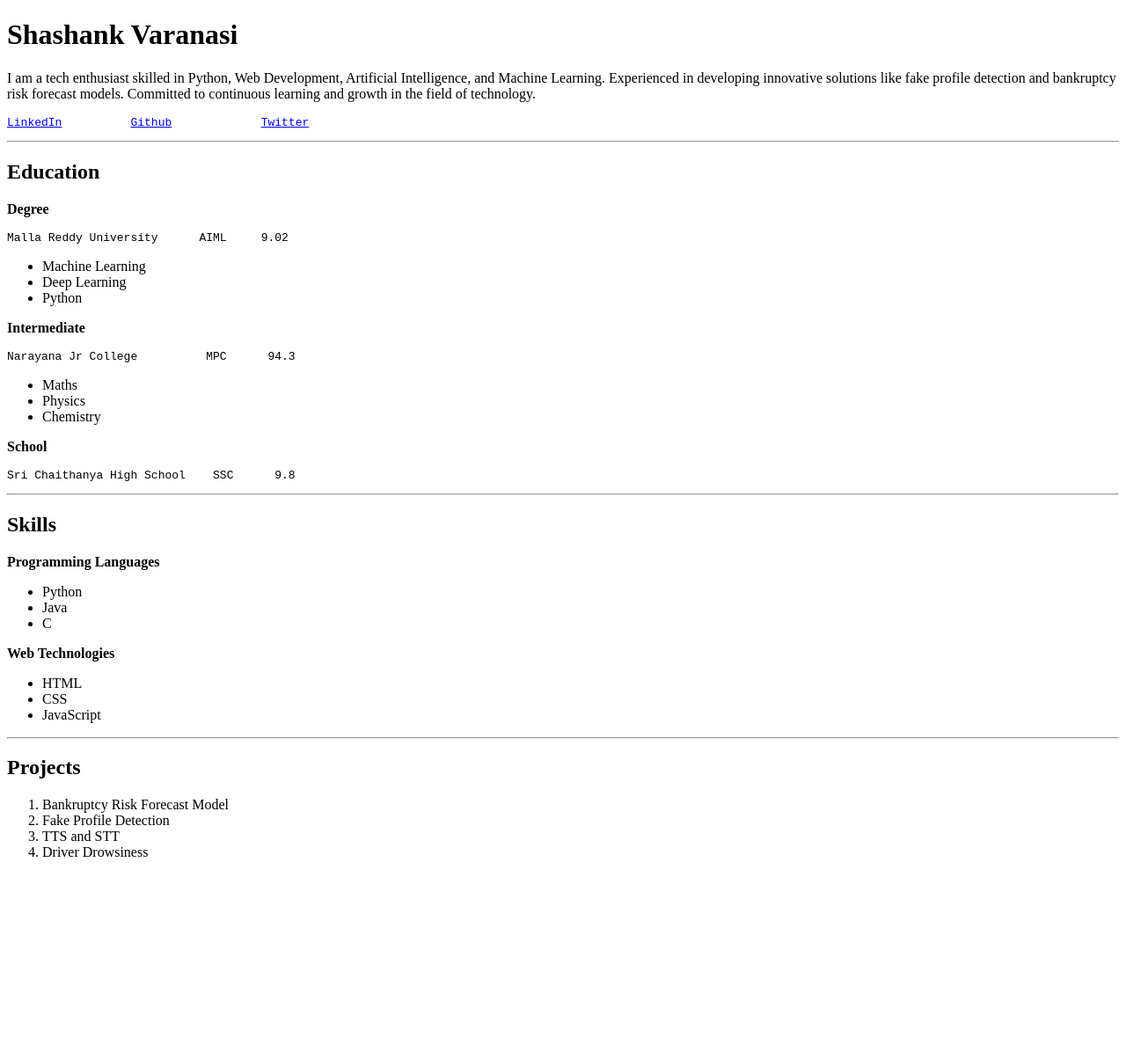
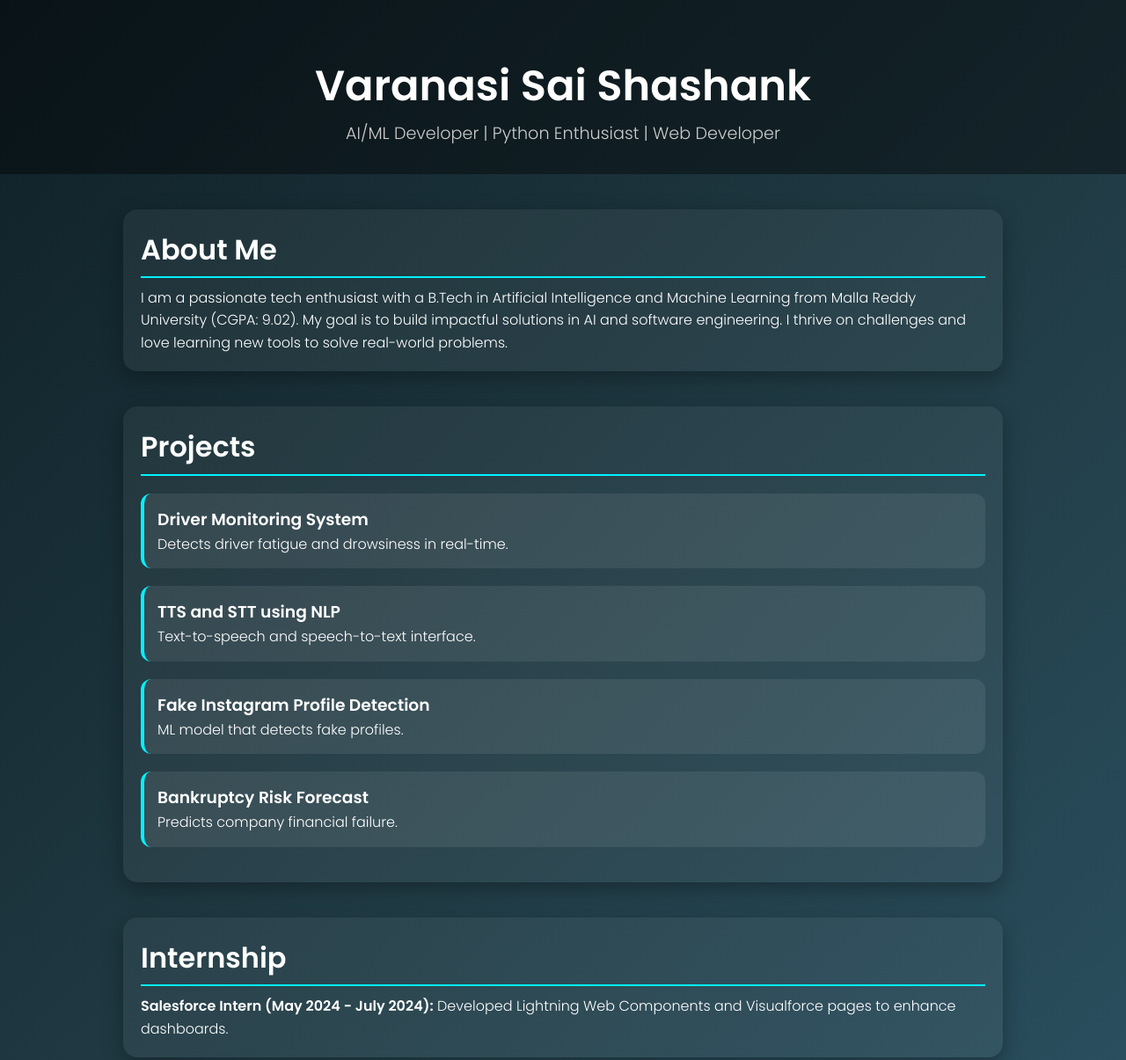
Before and after one commit to sashank2k3/Portfolio, a plain HTML site: page index.html in a window 1280 px wide. Shown: the top 1205 px of the page at 88% size. Before the commit the page ends 994 px from the top, so only its background shows below. Drawn offline with Linux system fonts and the light colour scheme.

Commit message:
Update index.html

```diff
--- a/index.html
+++ b/index.html
@@ -1,61 +1,162 @@
 <!DOCTYPE html>
 <html lang="en">
 <head>
-    <meta charset="UTF-8">
-    <meta name="viewport" content="width=device-width, initial-scale=1.0">
-    <title>Document</title>
+  <meta charset="UTF-8" />
+  <meta name="viewport" content="width=device-width, initial-scale=1.0" />
+  <title>Varanasi Sai Shashank | AI Developer</title>
+  <link href="https://fonts.googleapis.com/css2?family=Poppins:wght@300;600&display=swap" rel="stylesheet">
+  <style>
+    * {
+      margin: 0;
+      padding: 0;
+      box-sizing: border-box;
+      font-family: 'Poppins', sans-serif;
+    }
+    body {
+      background: linear-gradient(135deg, #0f2027, #203a43, #2c5364);
+      color: #fff;
+      line-height: 1.6;
+    }
+    header {
+      text-align: center;
+      padding: 60px 20px 30px;
+      background: rgba(0, 0, 0, 0.4);
+    }
+    header h1 {
+      font-size: 3rem;
+      font-weight: 600;
+    }
+    header p {
+      font-size: 1.2rem;
+      color: #ccc;
+    }
+    section {
+      max-width: 1000px;
+      margin: 40px auto;
+      padding: 20px;
+      background: rgba(255, 255, 255, 0.05);
+      border-radius: 16px;
+      box-shadow: 0 8px 24px rgba(0, 0, 0, 0.3);
+    }
+    h2 {
+      font-size: 2rem;
+      margin-bottom: 10px;
+      border-bottom: 2px solid #00f2ff;
+      padding-bottom: 5px;
+    }
+    .project-card {
+      background: rgba(255, 255, 255, 0.08);
+      margin: 20px 0;
+      padding: 15px;
+      border-left: 4px solid #00f2ff;
+      border-radius: 12px;
+      transition: transform 0.3s ease;
+      cursor: pointer;
+    }
+    .project-card:hover {
+      transform: translateY(-5px);
+    }
+    .project-details {
+      display: none;
+      padding-top: 10px;
+      font-size: 0.95rem;
+      color: #ddd;
+    }
+    .contact-info {
+      display: flex;
+      justify-content: space-around;
+      flex-wrap: wrap;
+      gap: 20px;
+      font-size: 1rem;
+      color: #ccc;
+    }
+    footer {
+      text-align: center;
+      padding: 20px;
+      color: #888;
+    }
+    a.project-link {
+      display: inline-block;
+      margin-top: 8px;
+      color: #00f2ff;
+      text-decoration: none;
+    }
+  </style>
+  <script>
+    function toggleDetails(id) {
+      const el = document.getElementById(id);
+      el.style.display = el.style.display === 'block' ? 'none' : 'block';
+    }
+  </script>
 </head>
 <body>
+  <header>
+    <h1>Varanasi Sai Shashank</h1>
+    <p>AI/ML Developer | Python Enthusiast | Web Developer</p>
+  </header>
 
-<h1>Shashank Varanasi</h1>
-<p> I am a tech enthusiast skilled in Python, Web Development, Artificial Intelligence, and Machine Learning. Experienced in developing innovative solutions
-    like fake profile detection and bankruptcy risk forecast models. Committed to continuous learning and growth in the field of technology.</p>
-<pre>
-<a href="https://www.linkedin.com/in/shashank-varanasi-7b1b3b1b3/">LinkedIn</a>          <a href="https://github.com/sashank2k3">Github</a>             <a href="https://twitter.com/sashank2k3">Twitter</a>
-</pre>
-<hr>
-<h2>Education</h2>
-<p><b>Degree</b></p>
-<pre>
-<P>Malla Reddy University      AIML     9.02</p></pre>
-<ul>
-    <li>Machine Learning</li>
-    <li>Deep Learning</li>
-    <li>Python</li>
-</ul>
-<p><b>Intermediate</b></p>
+  <section>
+    <h2>About Me</h2>
+    <p>I am a passionate tech enthusiast with a B.Tech in Artificial Intelligence and Machine Learning from Malla Reddy University (CGPA: 9.02). My goal is to build impactful solutions in AI and software engineering. I thrive on challenges and love learning new tools to solve real-world problems.</p>
+  </section>
 
-<P><pre>Narayana Jr College          MPC      94.3</p></pre>
-<ul>
-    <li>Maths</li>
-    <li>Physics</li>
-    <li>Chemistry</li>
-</ul>
-<p><b>School</b></p>
-<pre>
-<P>Sri Chaithanya High School    SSC      9.8</p></pre>
-<hr>
+  <section>
+    <h2>Projects</h2>
 
-<h2>Skills</h1>
-<p><b>Programming Languages</b></p>
-<ul>
-    <li>Python</li>
-    <li>Java</li>
-    <li>C</li>
-</ul>
-<p><b>Web Technologies</b></p>
-<ul>
-    <li>HTML</li>
-    <li>CSS</li>
-    <li>JavaScript</li>
-</ul>
-<hr>
-<h2>Projects</h2>
-<ol>
-    <li>Bankruptcy Risk Forecast Model</li>
-    <li>Fake Profile Detection</li>
-    <li>TTS and STT</li>
-    <li>Driver Drowsiness</li>
-</ol>
+    <div class="project-card" onclick="toggleDetails('proj1')">
+      <h3>Driver Monitoring System</h3>
+      <p>Detects driver fatigue and drowsiness in real-time.</p>
+      <div class="project-details" id="proj1">
+        <p>Built using Python, OpenCV, Dlib, and CNN. Uses Eye Aspect Ratio (EAR) and Head Pose Estimation to track alertness in real-time video feeds. Helps improve road safety by preventing accidents caused by drowsy driving.</p>
+        <a href="#" class="project-link" target="_blank">Project URL</a>
+      </div>
+    </div>
+
+    <div class="project-card" onclick="toggleDetails('proj2')">
+      <h3>TTS and STT using NLP</h3>
+      <p>Text-to-speech and speech-to-text interface.</p>
+      <div class="project-details" id="proj2">
+        <p>Implemented using Python, pyttsx3, and speech_recognition. Enables machines to convert voice input into text and vice versa, improving human-computer interaction through natural language understanding.</p>
+        <a href="#" class="project-link" target="_blank">Project URL</a>
+      </div>
+    </div>
+
+    <div class="project-card" onclick="toggleDetails('proj3')">
+      <h3>Fake Instagram Profile Detection</h3>
+      <p>ML model that detects fake profiles.</p>
+      <div class="project-details" id="proj3">
+        <p>Uses Random Forest algorithm in Python. Analyzes profile features like followers, following, bio content, and post frequency to detect if a profile is likely fake or genuine.</p>
+        <a href="#" class="project-link" target="_blank">Project URL</a>
+      </div>
+    </div>
+
+    <div class="project-card" onclick="toggleDetails('proj4')">
+      <h3>Bankruptcy Risk Forecast</h3>
+      <p>Predicts company financial failure.</p>
+      <div class="project-details" id="proj4">
+        <p>Built with Support Vector Machine (SVM) to classify companies based on financial indicators. The model predicts potential bankruptcy risks and helps in financial forecasting.</p>
+        <a href="#" class="project-link" target="_blank">Project URL</a>
+      </div>
+    </div>
+
+  </section>
+
+  <section>
+    <h2>Internship</h2>
+    <p><strong>Salesforce Intern (May 2024 - July 2024):</strong> Developed Lightning Web Components and Visualforce pages to enhance dashboards.</p>
+  </section>
+
+  <section>
+    <h2>Contact</h2>
+    <div class="contact-info">
+      <span>📞 +91-8374661598</span>
+      <span>📧 sashank.varanasi@gmail.com</span>
+      <span>📍 Hyderabad, India</span>
+    </div>
+  </section>
+
+  <footer>
+    <p>&copy; 2025 Varanasi Sai Shashank. All rights reserved.</p>
+  </footer>
 </body>
 </html>
```
